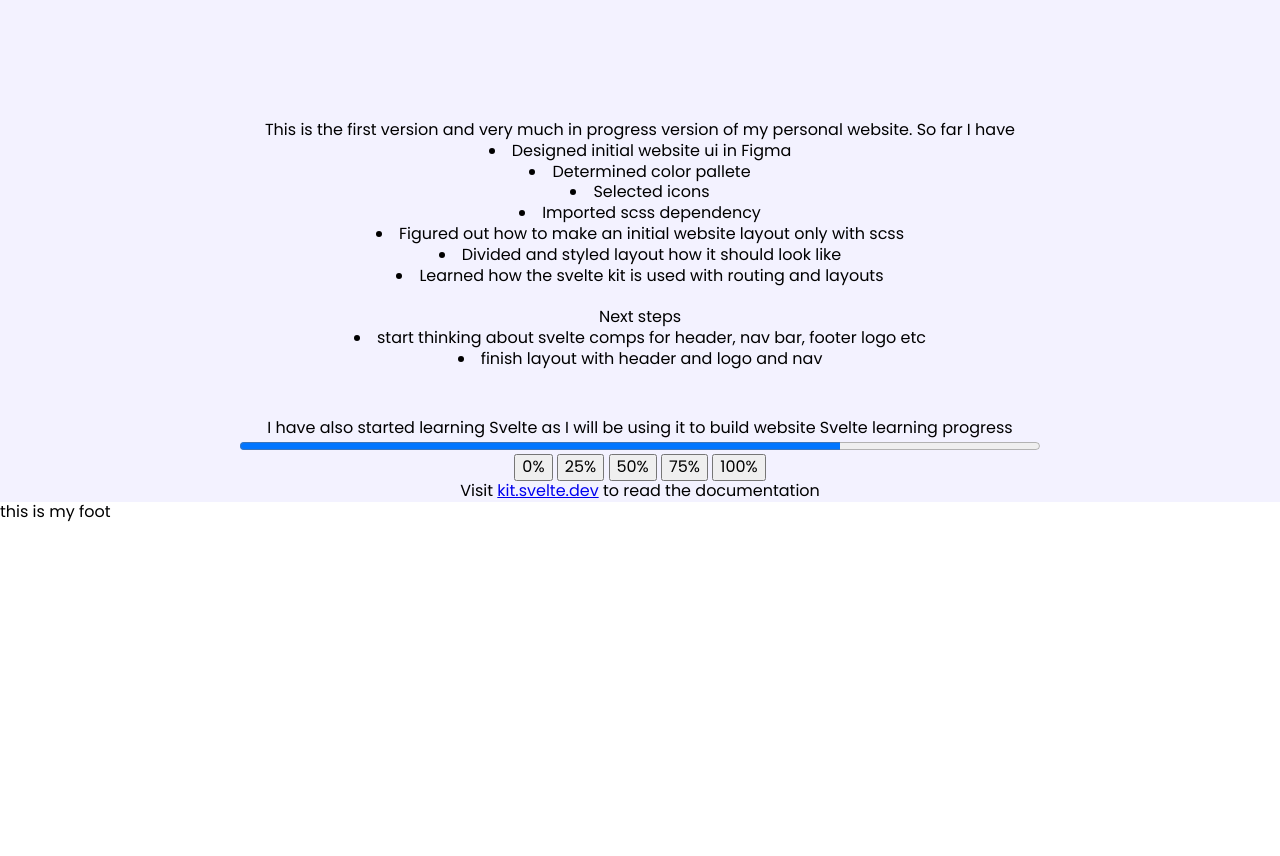
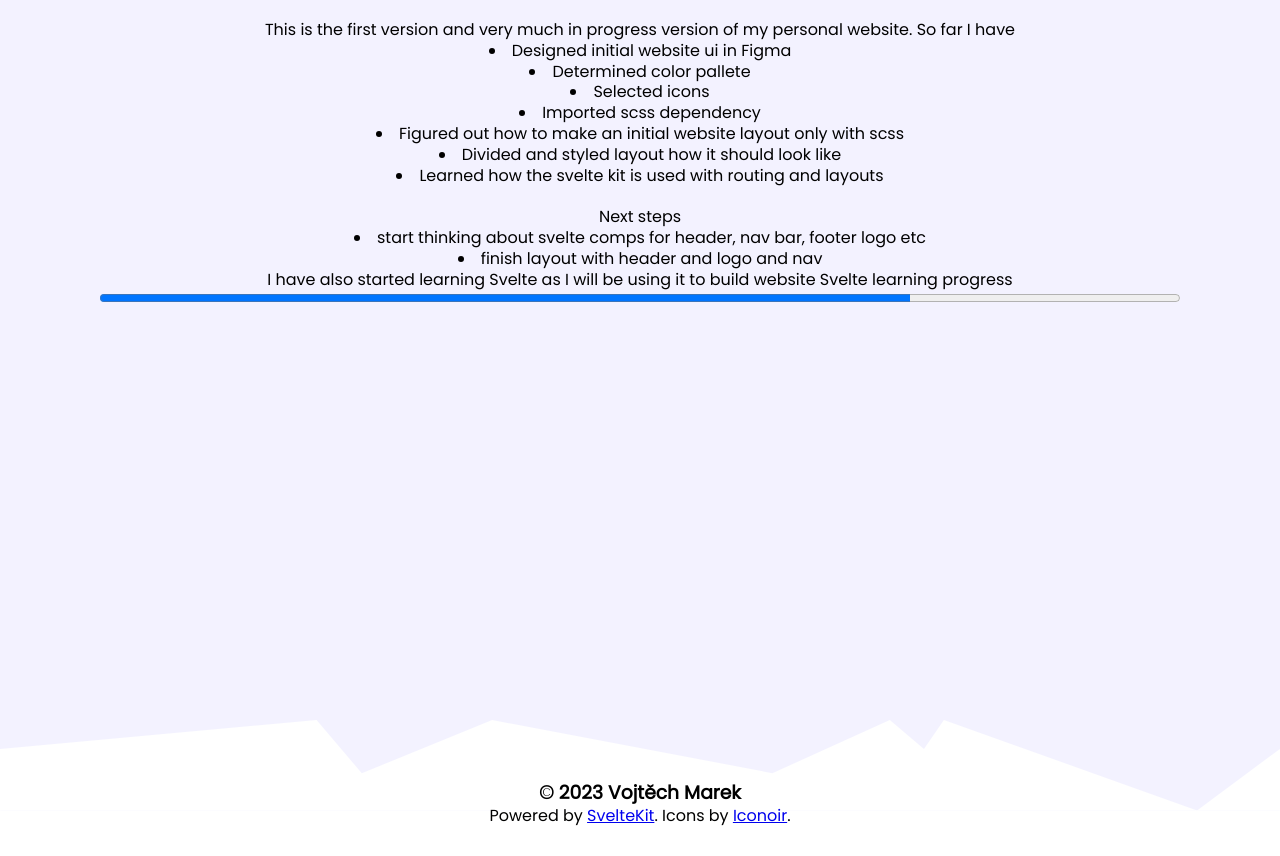
Before and after one commit to vojtechmarek-dev/vojtechmarek.dev, a SvelteKit app: page / in a window 1280 px wide. Shown: the part 580-1436 px from the top of the page. Before the commit the page ends 1103 px from the top, so only its background shows below. Built offline with nearby package versions, Linux system fonts and the light colour scheme.

Commit message:
added footer

```diff
--- /dev/null
+++ b/src/lib/components/organisms/Footer.svelte
@@ -0,0 +1,47 @@
+<script>
+    let currentYear = new Date().getFullYear();
+</script>
+
+<footer>
+    <div class="mountain-part">
+        <!-- todo temporary svg - think of better solution (no rect - overlay over main area) -->
+        <svg viewBox="0 0 1444 103" fill="none" xmlns="http://www.w3.org/2000/svg">
+            <rect width="1444" height="102" fill="#F3F2FF" />
+            <path
+                d="M0 32.5893L357.118 0L408.135 59.9939L555.184 0L871.289 59.9939L1003.83 0L1042.35 32.5893L1064.85 0L1350.45 102.212L1444 32.5893V102.212H1350.45H0V32.5893Z"
+                fill="white"
+            />
+        </svg>
+    </div>
+    <div class="content">
+        <h3>
+            © {currentYear} Vojtěch Marek
+        </h3>
+        <div class="info">
+            Powered by <a href="https://kit.svelte.dev/" target="_blank" rel="noopener noreferrer"
+                >SvelteKit</a
+            >. Icons by
+            <a href="https://iconoir.com/" target="_blank" rel="noopener noreferrer">Iconoir</a>.
+        </div>
+    </div>
+</footer>
+
+<style lang="scss">
+    footer {
+        padding-bottom: 30px;
+        width: 100%;
+
+        .content {
+            display: flex;
+            flex-direction: column;
+            justify-content: center;
+            align-items: center;
+            margin-top: -30px
+        }
+
+        .mountain-part {
+            width: 100vw;
+            z-index: 3;
+        }
+    }
+</style>
--- a/src/lib/components/organisms/Hero.svelte
+++ b/src/lib/components/organisms/Hero.svelte
@@ -7,7 +7,7 @@ import Kernel from '../atoms/Kernel.svelte';
 
 <div class="container">
     <section id="hero">
-        <h1 class="hello">Hi, I'm Vojtěch!</h1>
+        <h1 class="hello">Heya! I'm Vojtěch</h1>
         <p class="intro">
             <span class="left">I am trying new things with Svelte</span>
             <span class="right">...and still learning.</span>
--- a/src/routes/+layout.svelte
+++ b/src/routes/+layout.svelte
@@ -4,6 +4,7 @@
     import { description, keywords, title, siteBaseUrl } from '$lib/data/meta';
     import Header from '$lib/components/organisms/Header.svelte';
     import Hero from '$lib/components/organisms/Hero.svelte';
+    import Footer from '$lib/components/organisms/Footer.svelte';
 </script>
 
 <svelte:head>
@@ -54,7 +55,7 @@
         </main>
     </div>
     <div><!-- spacer --></div>
-    <footer>this is my foot</footer>
+    <Footer/>
 </div>
 
 <style>
@@ -84,7 +85,7 @@
 
     .hero-avatar {
         position: sticky;
-        padding-top:30px;
+        padding-top:50px;
         top:0px;
         max-width: 1100px; /* todo make it general and better styled - this is copypasta */
         margin-left: auto;
@@ -115,7 +116,7 @@
     }
 
     .main-area {
-        padding-top: 100px;
+        padding:  0 100px 100px;
         background-color: #f3f2ff;
         position: relative;
         z-index: 3;
--- a/src/routes/+page.svelte
+++ b/src/routes/+page.svelte
@@ -7,9 +7,9 @@
 
 
 
-<div class="centered-div">
+<div class="centered">
 
-    <div class="subtitle">
+    <div>
         This is the first version and very much in progress version of my personal website. So far I
         have
         <li>Designed initial website ui in Figma</li>
@@ -36,42 +36,15 @@
     {/if}
 
 
-
-    <button on:click="{() => progress.set(0)}">
-        0%
-    </button>
-
-    <button on:click="{() => progress.set(0.25)}">
-        25%
-    </button>
-
-    <button on:click="{() => progress.set(0.5)}">
-        50%
-    </button>
-
-    <button on:click="{() => progress.set(0.75)}">
-        75%
-    </button>
-
-    <button on:click="{() => progress.set(1)}">
-        100%
-    </button>
-
-
-    <p>Visit <a href="https://kit.svelte.dev">kit.svelte.dev</a> to read the documentation</p>
 </div>
 
 <style lang="scss">
 
-    .centered-div {
-        max-width: 800px;
-        margin: 0 auto;
+    .centered {
+        display: flex;
+        flex-direction: column;
         text-align: center;
-    }
-
-
-    .subtitle{
-        margin-bottom: 6vh;
+        height: 600px;// todo
     }
 
     progress {
```
